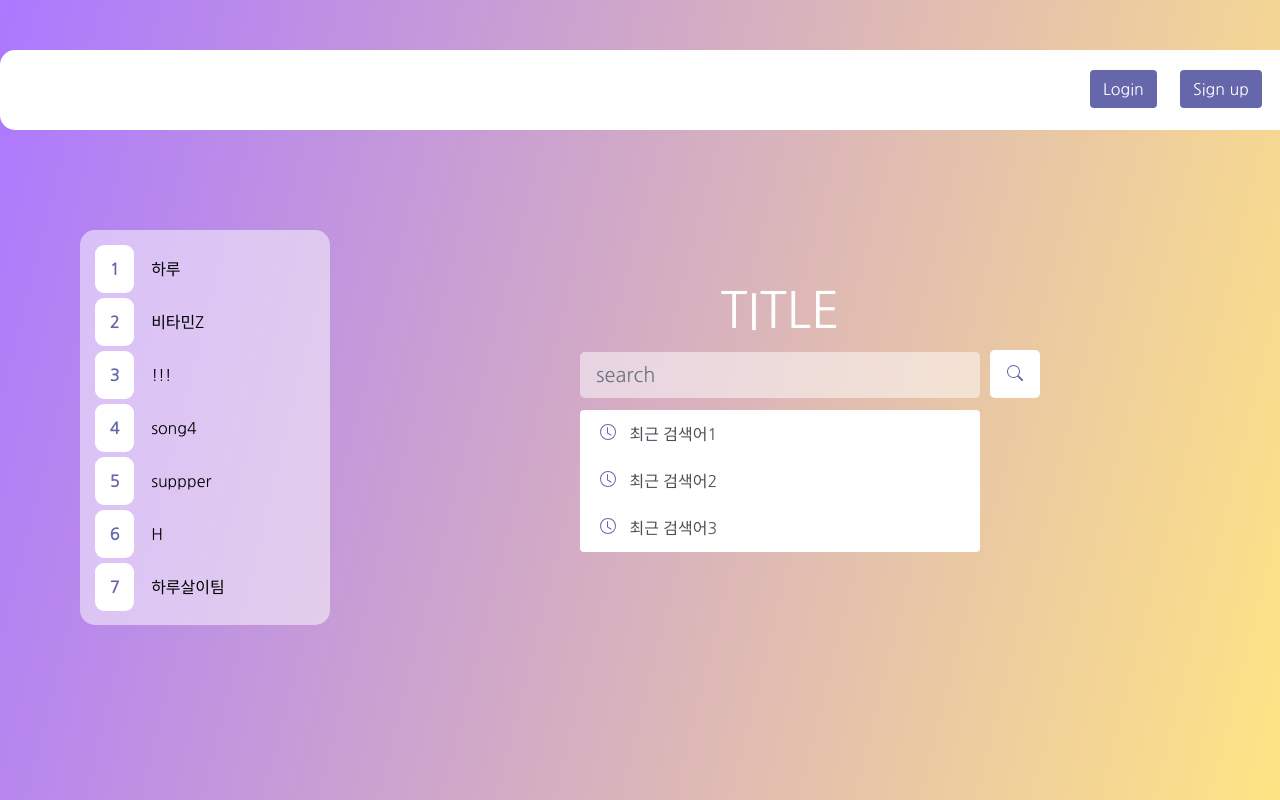
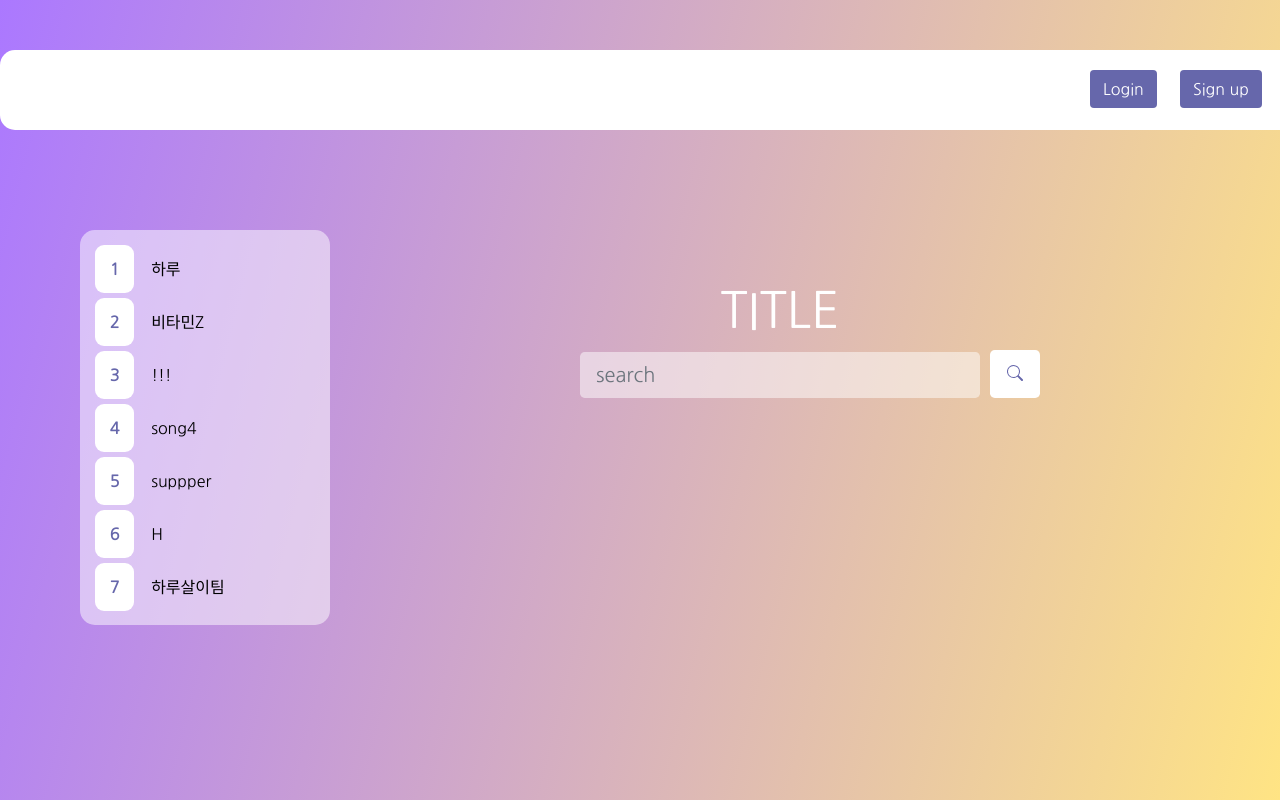
Before and after one commit to devlse/HASHTAG, a Flask app: template templates/Mainlogout.html in a window 1280 px wide. Run offline with Flask 2, Linux system fonts and the light colour scheme; the template is opened without the code that fills it, so the values that code supplies are empty; some libraries are stand-ins or nearby versions.

Commit message:
메인 / 최근 검색어 테스트

```diff
--- a/templates/Mainlogout.html
+++ b/templates/Mainlogout.html
@@ -199,28 +199,7 @@
                     style="border: none; background: rgba(255, 255, 255, 0.5);" >
             </div>
             <div class="recentbox">
-                <!--최근 검색어 3개-->
-                <!--검색어 앞에 띄어쓰기 코드 (&nbsp;&nbsp;&nbsp;)-->
                 <div class="list-group" id="recentsearch">
-                    <a href="#" class="list-group-item list-group-item-action" style="border: none">
-                        <svg xmlns="http://www.w3.org/2000/svg" width="16" height="16" fill="#6667AB" class="bi bi-clock"
-                            viewBox="0 0 16 16"><path d="M8 3.5a.5.5 0 0 0-1 0V9a.5.5 0 0 0 .252.434l3.5 2a.5.5 0 0 0 .496-.868L8 8.71V3.5z" />
-                            <path d="M8 16A8 8 0 1 0 8 0a8 8 0 0 0 0 16zm7-8A7 7 0 1 1 1 8a7 7 0 0 1 14 0z" />
-                        </svg>&nbsp;&nbsp;&nbsp;최근 검색어1</a>
-                    <a href="#" class="list-group-item list-group-item-action" style="border: none"><svg
-                            xmlns="http://www.w3.org/2000/svg" width="16" height="16" fill="#6667AB" class="bi bi-clock"
-                            viewBox="0 0 16 16">
-                            <path
-                                d="M8 3.5a.5.5 0 0 0-1 0V9a.5.5 0 0 0 .252.434l3.5 2a.5.5 0 0 0 .496-.868L8 8.71V3.5z" />
-                            <path d="M8 16A8 8 0 1 0 8 0a8 8 0 0 0 0 16zm7-8A7 7 0 1 1 1 8a7 7 0 0 1 14 0z" />
-                        </svg>&nbsp;&nbsp;&nbsp;최근 검색어2</a>
-                    <a href="#" class="list-group-item list-group-item-action" style="border: none"><svg
-                            xmlns="http://www.w3.org/2000/svg" width="16" height="16" fill="#6667AB" class="bi bi-clock"
-                            viewBox="0 0 16 16">
-                            <path
-                                d="M8 3.5a.5.5 0 0 0-1 0V9a.5.5 0 0 0 .252.434l3.5 2a.5.5 0 0 0 .496-.868L8 8.71V3.5z" />
-                            <path d="M8 16A8 8 0 1 0 8 0a8 8 0 0 0 0 16zm7-8A7 7 0 1 1 1 8a7 7 0 0 1 14 0z" />
-                        </svg>&nbsp;&nbsp;&nbsp;최근 검색어3</a>
                 </div>
             </div>
         </div>
```
